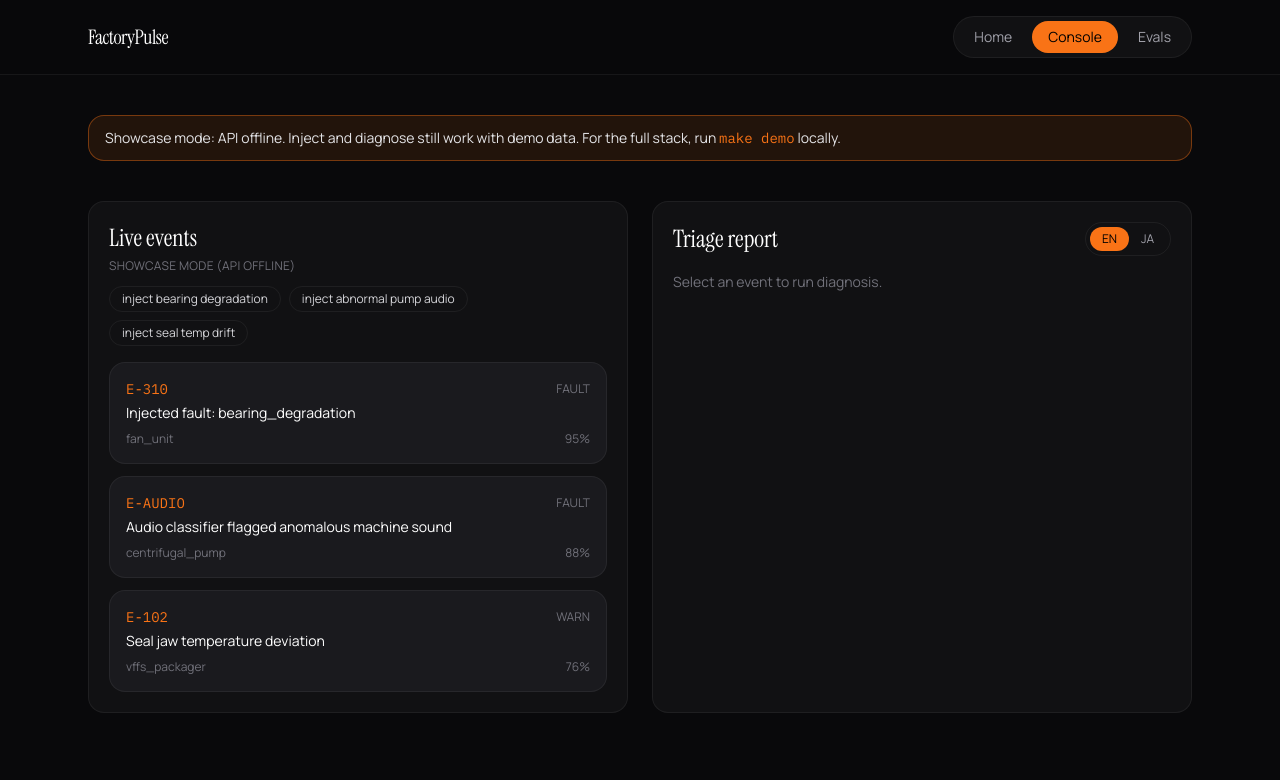
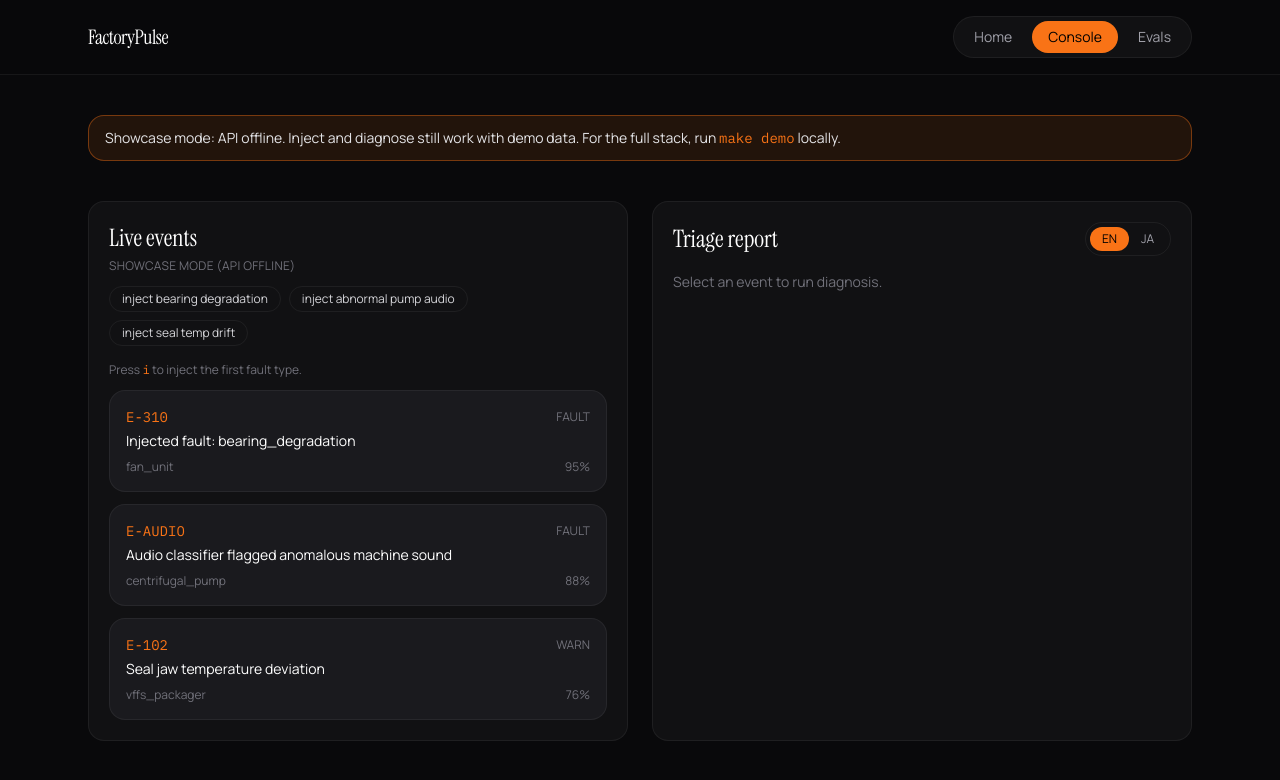
Before and after one commit to H3Xobit/factorypulse, a Next.js app in the folder web/: page /app in a window 1280 px wide. Shown: the top 780 px of the page. Built offline with nearby package versions, Linux system fonts and the light colour scheme; no server answers.

Commit message:
feat: show keyboard shortcut hint under inject controls

```diff
--- a/web/app/app/page.tsx
+++ b/web/app/app/page.tsx
@@ -160,6 +160,11 @@ export default function AppPage() {
             ))}
           </div>
         </div>
+        {faultTypes.length > 0 && (
+          <p className="mb-3 text-xs text-zinc-500">
+            Press <span className="font-mono text-accent">i</span> to inject the first fault type.
+          </p>
+        )}
         {mode === "live" && (
           <p className="mb-3 text-xs text-zinc-500">
             Fault inject types come from <span className="font-mono text-accent">GET /meta</span>.
```
